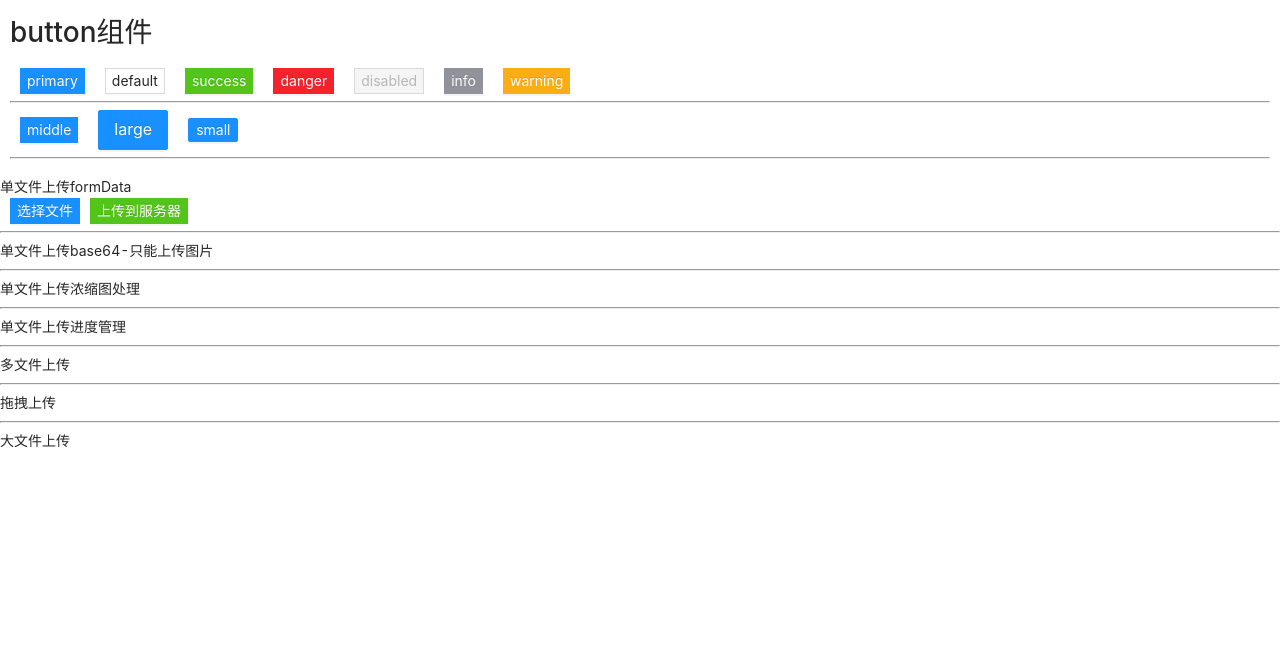
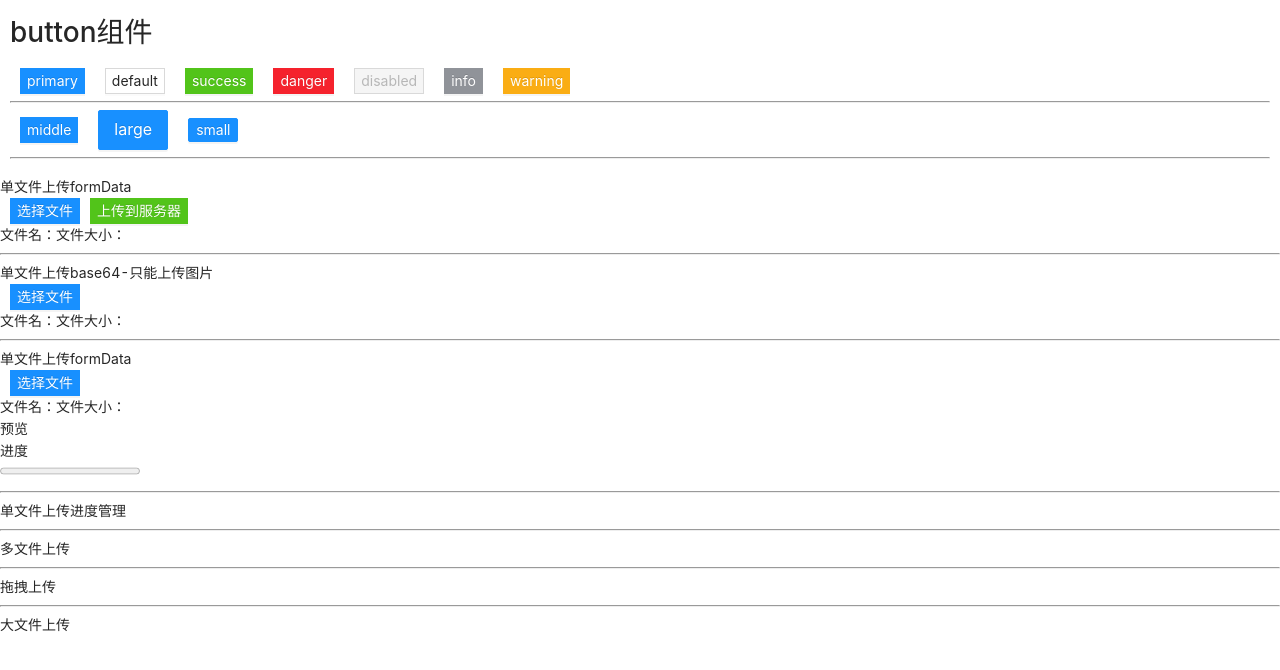
Before and after one commit to qjd-yyds/kke-ui, a Vue app: page /d3 in a window 1280 px wide. Shown: the top 670 px of the page. Built offline with nearby package versions, Linux system fonts and the light colour scheme.

Commit message:
feat: 进度管控 base64 hash转换 灯

```diff
--- /dev/null
+++ b/src/components/uploadFile/FileEnrichment.tsx
@@ -0,0 +1,115 @@
+import instance from '@/api/instance';
+import { defineComponent, onMounted, ref } from 'vue';
+import Button from '../button';
+import Md5 from 'spark-md5';
+
+export default defineComponent({
+  name: 'FileSingle',
+  setup() {
+    const fileIpt = ref<HTMLInputElement>();
+    const chooseFile = () => {
+      fileIpt.value.click();
+    };
+    let _file = ref<File>(null);
+    const localImg = ref<string>(null);
+    const proValue = ref(0);
+    const changeFileToBase64 = (file: File): Promise<string> => {
+      return new Promise((resolve, reject) => {
+        // 转成base64
+        const fileReader = new FileReader();
+        fileReader.readAsDataURL(file);
+        fileReader.onload = ev => {
+          // 读取base64
+          const base64 = ev.target.result as string;
+          resolve(base64);
+        };
+      });
+    };
+    const changeFileToBuffer = (file: File): Promise<ArrayBuffer> => {
+      return new Promise((resolve, reject) => {
+        // 转成base64
+        const fileReader = new FileReader();
+        fileReader.readAsArrayBuffer(file);
+        fileReader.onload = ev => {
+          // 读取base64
+          const buffer = ev.target.result as ArrayBuffer;
+          resolve(buffer);
+        };
+      });
+    };
+    const changeIpt = async function (e: any) {
+      const file = e.target.files[0];
+      if (!file) return;
+      // if (file.size > 2 * 1024 * 1024) {
+      //   alert('文件大小不能超过2M');
+      // }
+      _file.value = file;
+      localImg.value = await changeFileToBase64(file);
+      const buffer = await changeFileToBuffer(file);
+      const speak = new Md5.ArrayBuffer();
+      speak.append(buffer);
+      const Hash = speak.end();
+      const formData = new FormData();
+      const suffix = /\.([a-zA-Z0-9]+)$/.exec(_file.value.name)[1];
+      formData.append('file', _file.value);
+      formData.append('filename', Hash + '.' + suffix);
+      instance
+        .post('/upload_single_name', formData, {
+          onUploadProgress(ev) {
+            proValue.value = ev.loaded / ev.total;
+            console.log(proValue.value);
+            console.log(ev);
+            console.log("======");
+          }
+        })
+        .then(res => {
+          console.log(res);
+        })
+        .then(() => {
+          _file.value = null;
+        });
+    };
+    return () => (
+      <section>
+        <div>单文件上传formData</div>
+        <input
+          type="file"
+          ref={fileIpt}
+          onChange={changeIpt}
+          style={{
+            display: 'none'
+          }}
+        />
+        <Button
+          type="primary"
+          onClick={chooseFile}
+          style={{
+            margin: '0px 10px'
+          }}
+        >
+          选择文件
+        </Button>
+        <div>
+          <span>文件名：{_file.value?.name}</span>
+          <span>文件大小：{_file.value?.size}</span>
+        </div>
+        <div>
+          <div>预览</div>
+          {localImg.value && (
+            <img
+              style={{
+                width: '200px'
+              }}
+              src={localImg.value}
+              alt=""
+            />
+          )}
+        </div>
+        <div>
+          <div>进度</div>
+          <progress value={proValue.value} max={1}></progress>
+        </div>
+      </section>
+    );
+  }
+});
--- /dev/null
+++ b/src/components/uploadFile/FileSingle.tsx
@@ -0,0 +1,66 @@
+import instance from '@/api/instance';
+import { defineComponent, onMounted, ref } from 'vue';
+import Button from '../button';
+
+export default defineComponent({
+  name: 'FileSingle',
+  setup() {
+    const fileIpt = ref<HTMLInputElement>();
+    const chooseFile = () => {
+      fileIpt.value.click();
+    };
+    let _file = ref<File>(null);
+    const upload = () => {
+      if (_file.value) {
+        const formData = new FormData();
+        formData.append('file', _file.value);
+        formData.append('filename', _file.value.name);
+        instance
+          .post('/upload_single', formData)
+          .then(res => {
+            console.log(res);
+          })
+          .then(() => {
+            _file.value = null;
+          });
+      }
+    };
+    const changeIpt = function(e:any) {
+      const file = e.target.files[0];
+      if (!file) return;
+      if (file.size > 2 * 1024 * 1024) {
+        alert('文件大小不能超过2M');
+      }
+      _file.value = file;
+    }
+    return () => (
+      <section>
+        <div>单文件上传formData</div>
+        <input
+          type="file"
+          ref={fileIpt}
+          onChange={changeIpt}
+          style={{
+            display: 'none'
+          }}
+        />
+        <Button
+          type="primary"
+          onClick={chooseFile}
+          style={{
+            margin: '0px 10px'
+          }}
+        >
+          选择文件
+        </Button>
+        <Button type="success" onClick={upload}>
+          上传到服务器
+        </Button>
+        <div>
+          <span>文件名：{_file.value?.name}</span>
+          <span>文件大小：{_file.value?.size}</span>
+        </div>
+      </section>
+    );
+  }
+});
--- /dev/null
+++ b/src/components/uploadFile/FileSingleBase.tsx
@@ -0,0 +1,76 @@
+import instance from '@/api/instance';
+import { defineComponent, ref } from 'vue';
+import Button from '../button';
+
+export default defineComponent({
+  name: 'FileSingleBase',
+  setup() {
+    const fileIpt = ref<HTMLInputElement>();
+    const chooseFile = () => {
+      fileIpt.value.click();
+    };
+    let _file = ref<File>(null);
+    const changeFileToBase64 = (file: File) => {
+      return new Promise((resolve, reject) => {
+        // 转成base64
+        const fileReader = new FileReader();
+        fileReader.readAsDataURL(file);
+        fileReader.onload = ev => {
+          // 读取base64
+          const base64 = ev.target.result;
+          resolve(base64);
+        };
+      });
+    };
+    const changeIpt = async function (e: any) {
+      const file = e.target.files[0];
+      if (!file) return;
+      if (file.size > 2 * 1024 * 1024) {
+        alert('文件大小不能超过2M');
+      }
+      const base64 = await changeFileToBase64(file);
+      instance
+      .post(
+        '/upload_single_base64',
+        {
+          file: base64,
+          filename: encodeURIComponent(file.name)
+        },
+        {
+          headers: {
+            'Content-Type': 'application/x-www-form-urlencoded'
+          }
+        }
+      )
+      .then(res => {
+        console.log(res);
+      });
+    };
+    return () => (
+      <section>
+        <div>单文件上传base64-只能上传图片</div>
+        <input
+          type="file"
+          ref={fileIpt}
+          onChange={changeIpt}
+          style={{
+            display: 'none'
+          }}
+        />
+        <Button
+          type="primary"
+          onClick={chooseFile}
+          style={{
+            margin: '0px 10px'
+          }}
+        >
+          选择文件
+        </Button>
+        <div>
+          <span>文件名：{_file.value?.name}</span>
+          <span>文件大小：{_file.value?.size}</span>
+        </div>
+      </section>
+    );
+  }
+});
--- a/src/components/uploadFile/index.tsx
+++ b/src/components/uploadFile/index.tsx
@@ -1,51 +1,19 @@
 import useConfigInject from '@/utils/hooks/useConfigInject';
-import { defineComponent, onMounted, ref } from 'vue';
-import Button from '../button';
-function FileContainer() {}
+import { defineComponent } from 'vue';
+import FileEnrichment from './FileEnrichment';
+import FileSingle from './FileSingle';
+import FileSingleBase from './FileSingleBase';
 export default defineComponent({
   name: 'UploadFile',
   setup(props) {
     const { prefixCls } = useConfigInject('UploadFile', props);
-    const fileIpt = ref<HTMLInputElement>();
-    const chooseFile = () => {
-      fileIpt.value.click();
-    };
-    onMounted(() => {
-      fileIpt.value.addEventListener('change', function () {
-        const file = this.files[0];
-        if (!file) return;
-        if (file.size > 2 * 1024 * 1024) {
-          alert('文件大小不能超过2M');
-        }
-        console.log(file);
-      });
-    });
     return () => (
       <>
-        <section>
-          <div>单文件上传formData</div>
-          <input
-            type="file"
-            ref={fileIpt}
-            style={{
-              display: 'none'
-            }}
-          />
-          <Button
-            type="primary"
-            onClick={chooseFile}
-            style={{
-              margin: '0px 10px'
-            }}
-          >
-            选择文件
-          </Button>
-          <Button type="success">上传到服务器</Button>
-        </section>
+        <FileSingle></FileSingle>
         <hr />
-        <section>单文件上传base64-只能上传图片</section>
+        <FileSingleBase></FileSingleBase>
         <hr />
-        <section>单文件上传浓缩图处理</section>
+        <FileEnrichment></FileEnrichment>
         <hr />
         <section>单文件上传进度管理</section>
         <hr />
```
Also changed, not shown: 1 other file (tests, documents, lock files or other folders).
